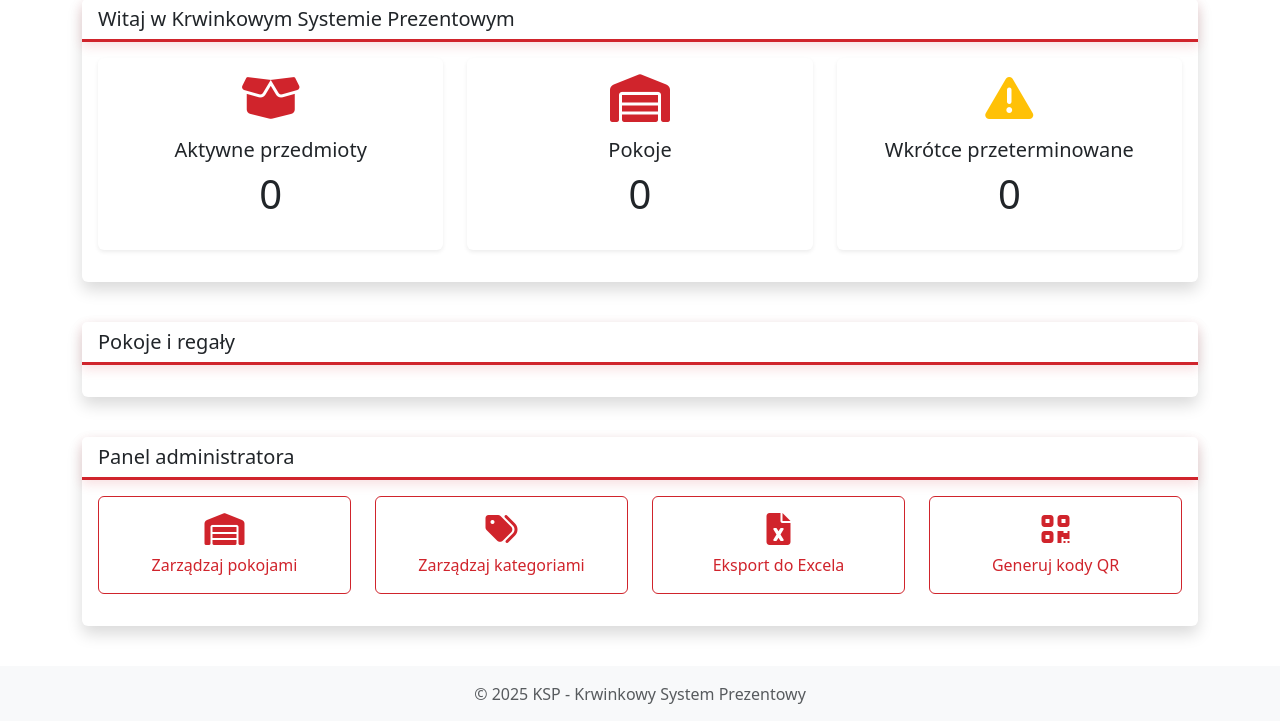
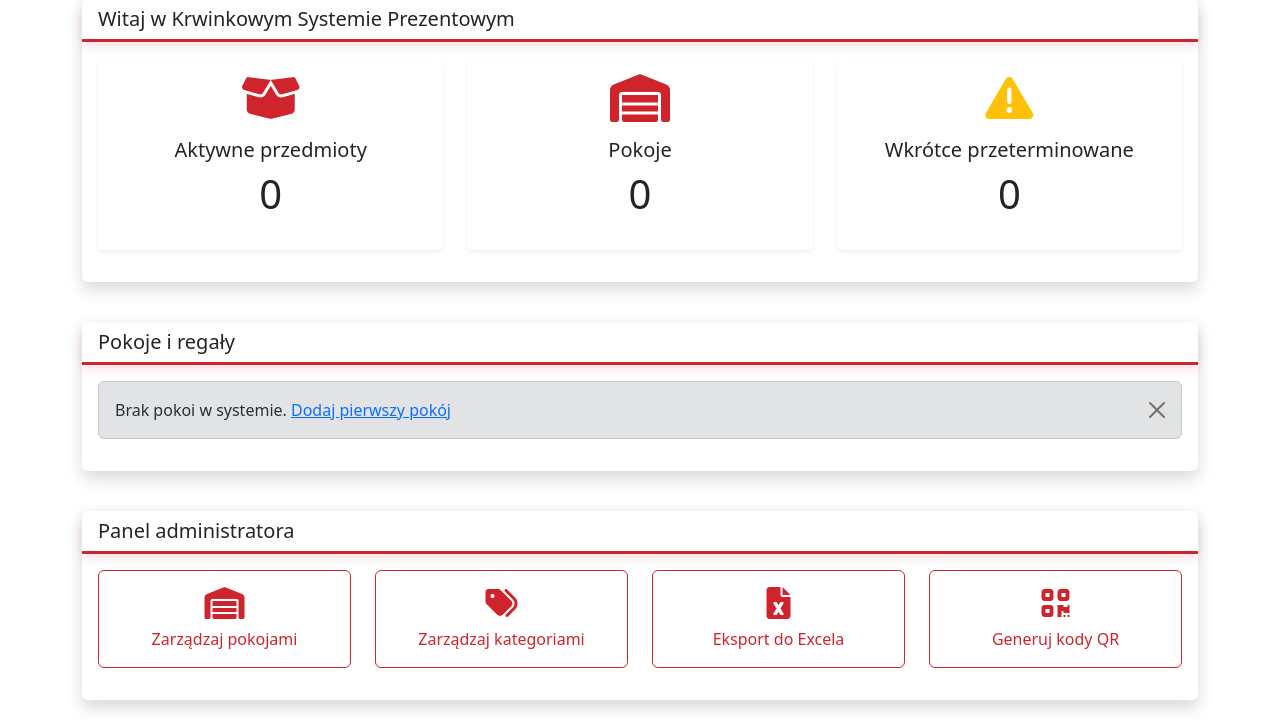
Before and after one commit to agoralewski/ce-it-hub-hackathon-2025, a Django app: page /warehouse/ in a window 1280 px wide. Shown: the part 84-805 px from the top of the page. Run offline with Django 5.2, Linux system fonts and the light colour scheme; the visitor is signed in with stand-in values (Sample User, id 1); data that the repository does not hold is empty; some libraries are stand-ins or nearby versions.

Commit message:
alert dismissal and styling

```diff
--- a/static/css/navbar.css
+++ b/static/css/navbar.css
@@ -21,7 +21,8 @@
 
 /* Ensure proper contrast for navbar links */
 .navbar-dark .navbar-nav .nav-link {
-    color: var(--dark) !important; /* Use dark color for better visibility */
+    color: var(--dark) !important;
+    /* Use dark color for better visibility */
     padding-bottom: 0.5rem;
     border-bottom: 1px solid transparent;
     margin-bottom: -1px;
@@ -31,7 +32,8 @@
 /* Hover and active styles */
 .navbar-dark .navbar-nav .nav-link:hover,
 .navbar-dark .navbar-nav .nav-link.active {
-    color: var(--primary) !important; /* Use primary color for hover/active states */
+    color: var(--primary) !important;
+    /* Use primary color for hover/active states */
     border-bottom: 1px solid var(--primary);
 }
 
--- a/static/js/auto_dismiss_alerts.js
+++ b/static/js/auto_dismiss_alerts.js
@@ -7,8 +7,8 @@
 document.addEventListener('DOMContentLoaded', function() {
     // Function to dismiss alerts
     function setupAlertDismiss() {
-        // Auto-dismiss all non-danger alerts after 5 seconds
-        const alerts = document.querySelectorAll('.alert:not(.alert-danger)');
+        // Auto-dismiss all alerts except danger and secondary after 5 seconds
+        const alerts = document.querySelectorAll('.alert:not(.alert-danger):not(.alert-secondary)');
 
         alerts.forEach(function(alert) {
             // Set timeout to close the alert
@@ -19,7 +19,6 @@ document.addEventListener('DOMContentLoaded', function() {
 
                 // Remove from DOM after animation completes
                 setTimeout(function() {
-                    // If the alert is still in the DOM, remove it
                     if (alert.parentNode) {
                         alert.parentNode.removeChild(alert);
                     }
--- a/templates/warehouse/index.html
+++ b/templates/warehouse/index.html
@@ -62,7 +62,8 @@
                                 <p><strong>Regały:</strong> {{ room.rack_count }}</p>
                                 <p><strong>Półki:</strong> {{ room.shelf_count }}</p>
                                 <div class="d-grid gap-2 d-md-flex justify-content-md-end">
-                                    <a href="{% url 'warehouse:item_list' %}?room={{ room.id }}" class="btn btn-outline-primary">
+                                    <a href="{% url 'warehouse:item_list' %}?room={{ room.id }}"
+                                        class="btn btn-outline-primary">
                                         <i class="fas fa-search"></i> Zobacz przedmioty
                                     </a>
                                 </div>
@@ -71,8 +72,10 @@
                     </div>
                     {% empty %}
                     <div class="col-12">
-                        <div class="alert alert-info">
-                            Brak pokoi w systemie. {% if user.is_superuser %}<a href="{% url 'warehouse:room_create' %}">Dodaj pierwszy pokój</a>{% endif %}
+                        <div class="alert alert-secondary alert-dismissible fade show" role="alert">
+                            <button type="button" class="btn-close" data-bs-dismiss="alert" aria-label="Close"></button>
+                            Brak pokoi w systemie. {% if user.is_superuser %}<a
+                                href="{% url 'warehouse:room_create' %}">Dodaj pierwszy pokój</a>{% endif %}
                         </div>
                     </div>
                     {% endfor %}
```
Also changed, not shown: templates/warehouse/category_list.html (+10 -5 lines), templates/warehouse/generate_qr_codes.html (+7 -5 lines), templates/warehouse/room_list.html (+4 -3 lines), templates/warehouse/shelf_detail.html (+8 -6 lines).
